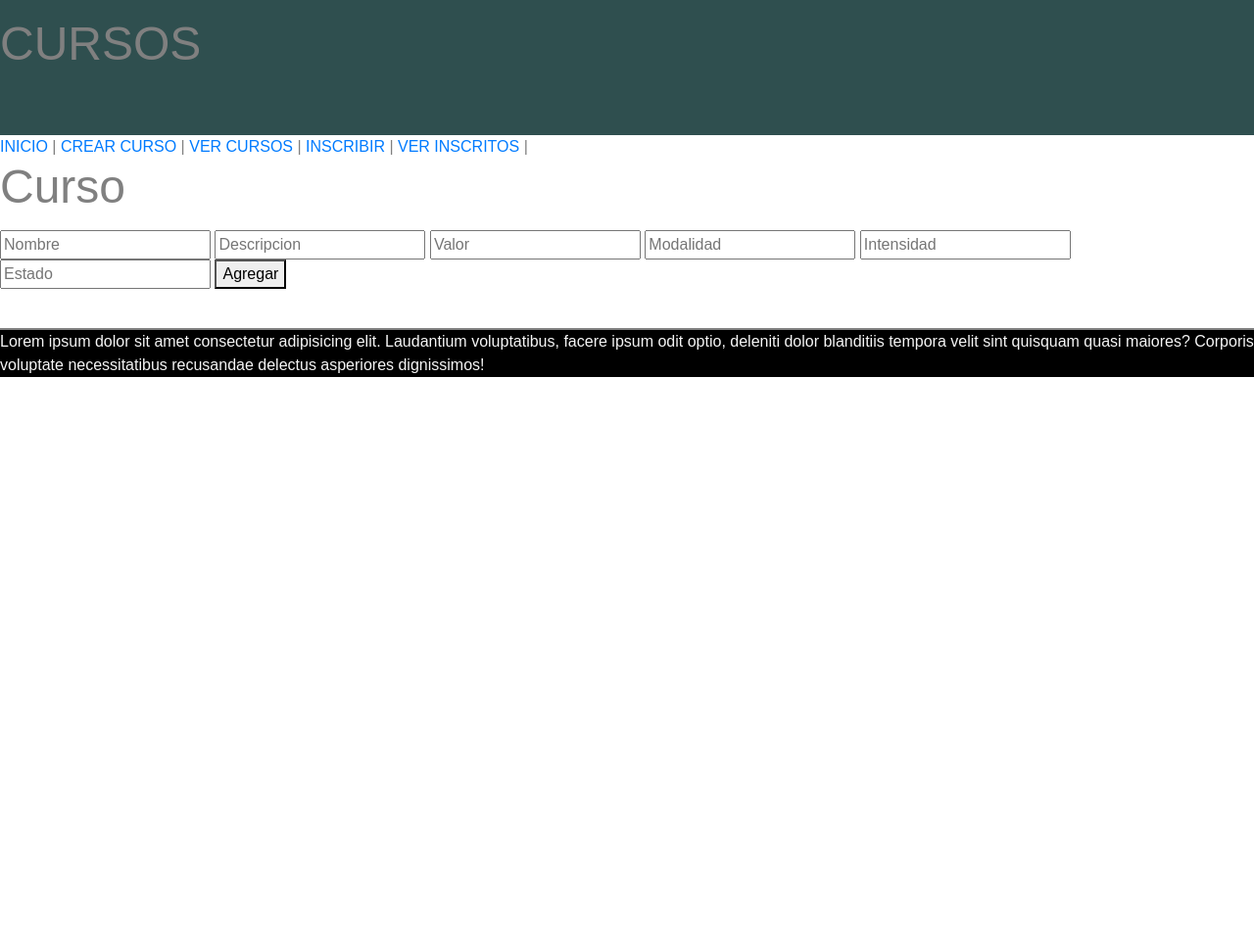
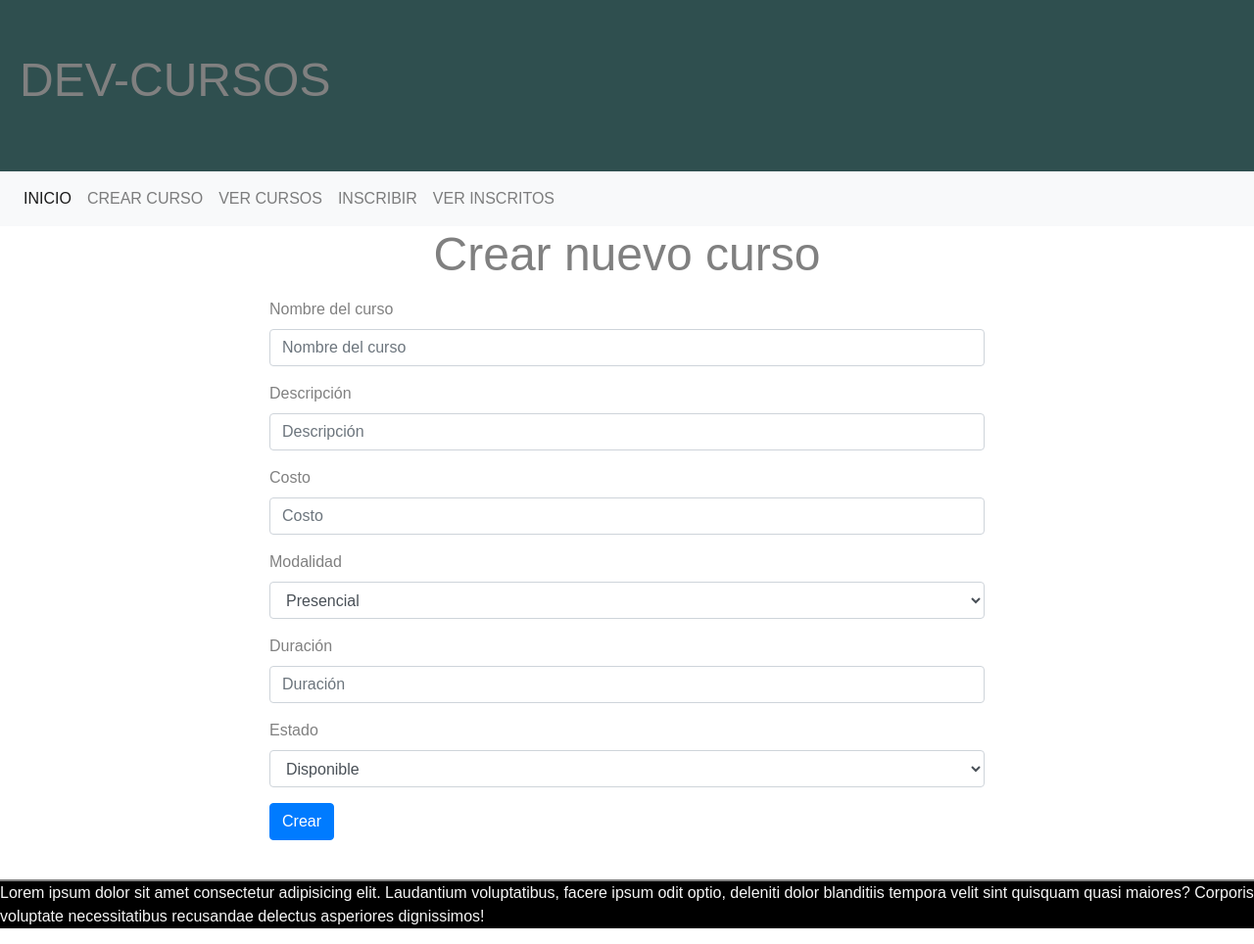
Before and after one commit to c4rlosc7/Getting-Started-With-NodeJS, a Node server app: page /create-course in a window 1280 px wide. Shown: the whole page at 98% size. Before the commit the page ends 385 px from the top, so only its background shows below. Run offline with Node 20, Linux system fonts and the light colour scheme; some libraries are stand-ins or nearby versions.

Commit message:
Adding style using bootstrap 4

```diff
--- a/HU/partials/header.hbs
+++ b/HU/partials/header.hbs
@@ -5,20 +5,33 @@
     <meta charset="UTF-8">
     <meta name="viewport" content="width=device-width, initial-scale=1.0">
     <meta http-equiv="X-UA-Compatible" content="ie=edge">
-    <title>HU NodeJS</title>
+    <title>Dev-Cursos</title>
     <link rel="stylesheet" href="/css/bootstrap.min.css" type="text/css">
     <link rel="stylesheet" href="css/style.css">
 </head>
 
 <body>
-
     <header>
-        <h1>CURSOS</u></h1>
+        <h1>DEV-CURSOS</u></h1>
     </header>
-    <nav>
-        <a href="/">INICIO</a> |
-        <a href="/create-course">CREAR CURSO</a> |
-        <a href="/list-courses">VER CURSOS</a> |
-        <a href="/create-student">INSCRIBIR</a> |
-        <a href="/list-student">VER INSCRITOS</a> |
+    <nav class="navbar navbar-expand-lg navbar-light bg-light">
+        <div class="collapse navbar-collapse" id="navbarSupportedContent">
+            <ul class="navbar-nav mr-auto">
+                <li class="nav-item active">
+                    <a class="nav-link" href="/">INICIO<span class="sr-only">(current)</span></a>
+                </li>
+                <li class="nav-item">
+                    <a class="nav-link" href="/create-course">CREAR CURSO</a>
+                </li>
+                <li class="nav-item">
+                    <a class="nav-link" href="/list-courses">VER CURSOS</a>
+                </li>
+                <li class="nav-item">
+                    <a class="nav-link" href="/create-student">INSCRIBIR</a>
+                </li>
+                <li class="nav-item">
+                    <a class="nav-link" href="/list-student">VER INSCRITOS</a>
+                </li>
+            </ul>
+        </div>
     </nav>
--- a/HU/public/css/style.css
+++ b/HU/public/css/style.css
@@ -5,9 +5,8 @@ body{
 }
 
 header{
-    padding-top: 16px;
-    padding-bottom: 48px;
     background-color: darkslategray;
+    padding: 53px 0px 48px 20px;
 }
 
 
@@ -22,3 +21,9 @@ h1{
     font-size: 48px;
     margin-bottom: 16px;
 }
+
+.table-courses{
+    font-weight: bold;
+    background-color: gray;
+    color:white;
+}
--- a/HU/src/helpers.js
+++ b/HU/src/helpers.js
@@ -19,20 +19,17 @@ hbs.registerHelper('saveCourse', (name, description, cost, modal, duration, stat
 
 hbs.registerHelper('getCoursesList', () =>{
     studentList = require('./list-courses.json');
-    let textStudent = '<b>Lista de cursos </b><br>';
-
-    textStudent = textStudent + '  <b>Id</b> ' +
-                                '  <b>Nombre</b> ' +
-                                '  <b>Descripcion</b> ' +
-                                '  <b>Costo</b> ' +
-                                '  <b>Modalidad</b> ' +
-                                '  <b>Duracion</b> ' +
-                                '  <b>Estado</b> <br>';
+    let textStudent = '<div class="row">'
 
     studentList.forEach(element => {
-        textStudent = textStudent +  element.id + element.name + element.description +
-                                     element.cost + element.modal + element.duration +
-                                     element.state +'<br>';
+        textStudent = textStudent + '<div class="col-sm-1">' + element.id + '</div>' +
+                    '<div class="col-sm-2">' + element.name + '</div>' +
+                    '<div class="col-sm-3">' + element.description + '</div>' +
+                    '<div class="col-sm-1">' + element.cost + '</div>' +
+                    '<div class="col-sm-2">' + element.modal + '</div>' +
+                    '<div class="col-sm-2">' + element.duration + '</div>' +
+                    '<div class="col-sm-1">' + element.state + '</div>';
     });
+    textStudent + '</div>';
     return textStudent;
 });
--- a/HU/views/create-course.hbs
+++ b/HU/views/create-course.hbs
@@ -1,13 +1,45 @@
 {{>header}}
-<h1>Curso</h1>
-<form action="/save-course" method="post">
-    <input type="text" placeholder="Nombre" name="name" id="name">
-    <input type="text" placeholder="Descripcion" name="description" id="description">
-    <input type="number" placeholder="Valor" name="cost" id="cost">
-    <input type="text" placeholder="Modalidad" name="modal" id="modal">
-    <input type="number" placeholder="Intensidad" name="duration" id="duration">
-    <input type="text" placeholder="Estado" name="state" id="state">
-    <button>Agregar</button>
-</form>
-<br>
+<div class="container">
+    <div class="row justify-content-sm-center">
+        <h1>Crear nuevo curso</h1>
+    </div>
+    <form action="/save-course" method="post">
+        <div class="row">
+            <div class="col-sm-8 offset-sm-2">
+                <div class="form-group">
+                    <label for="idNameCourse">Nombre del curso</label>
+                    <input type="text" class="form-control" id="idNameCourse" placeholder="Nombre del curso" required>
+                </div>
+                <div class="form-group">
+                    <label for="idDescription">Descripción</label>
+                    <input type="text" class="form-control" id="idDescription" placeholder="Descripción" required>
+                </div>
+                <div class="form-group">
+                    <label for="idCost">Costo</label>
+                    <input type="text" class="form-control" id="idCost" placeholder="Costo" required>
+                </div>
+                <div class="form-group">
+                    <label for="idModal">Modalidad</label>
+                    <select class="form-control" id="idModal">
+                        <option>Presencial</option>
+                        <option>Virtual</option>
+                    </select>
+                </div>
+                <div class="form-group">
+                    <label for="idDuration">Duración</label>
+                    <input type="text" class="form-control" id="idDuration" placeholder="Duración" required>
+                </div>
+                <div class="form-group">
+                    <label for="idState">Estado</label>
+                    <select class="form-control" id="idState">
+                        <option>Disponible</option>
+                        <option>No disponible</option>
+                    </select>
+                </div>
+                <button type="submit" class="btn btn-primary">Crear</button>
+            </div>
+        </div>
+    </form>
+    <br>
+</div>
 {{>footer}}
```
Also changed, not shown: HU/views/list-courses.hbs (+16 -2 lines), README.md.
